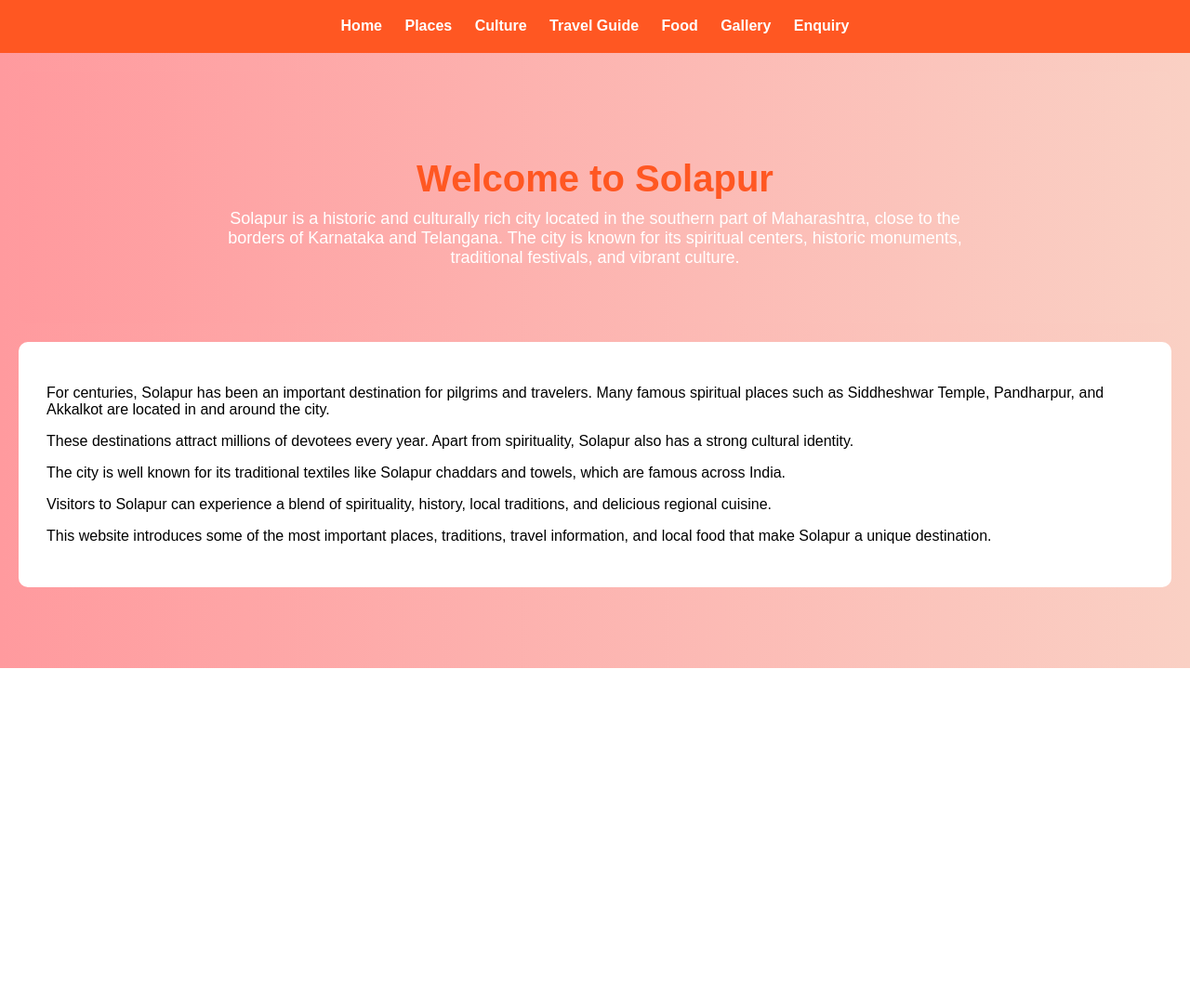
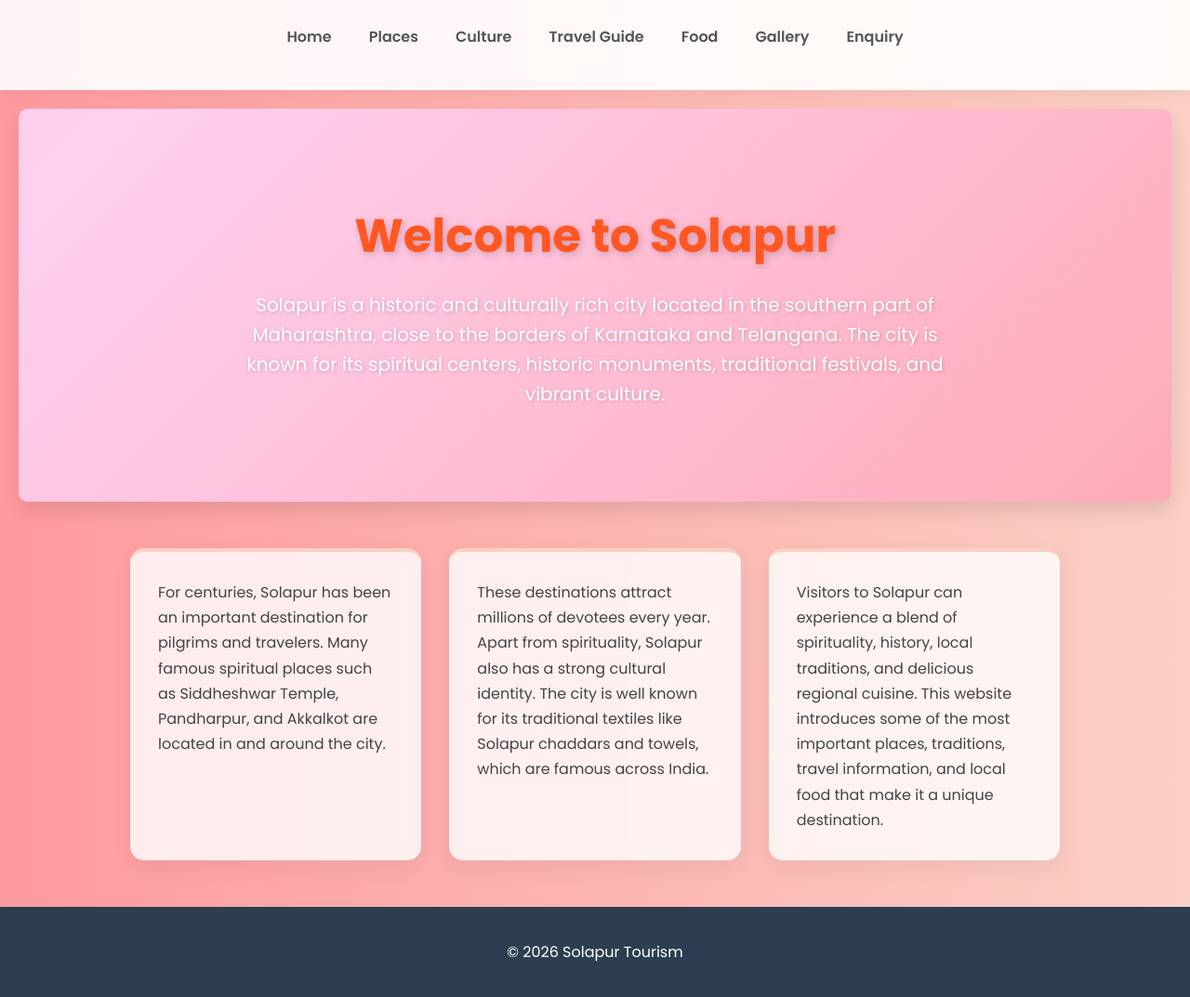
Before and after one commit to parasfatke/parasfatke.github.io, a plain HTML site: page home.html in a window 1280 px wide. Shown: the part 81-1154 px from the top of the page at 93% size. Before the commit the page ends 800 px from the top, so only its background shows below. Drawn offline with Linux system fonts and the light colour scheme.

Commit message:
Update home.html

```diff
--- a/home.html
+++ b/home.html
@@ -1,46 +1,184 @@
 <!DOCTYPE html>
-<html>
+<html lang="en">
 <head>
+<meta charset="UTF-8">
+<meta name="viewport" content="width=device-width, initial-scale=1.0">
 <title>Home - Solapur Tourism</title>
 <link rel="stylesheet" href="style.css">
 
+<link href="https://fonts.googleapis.com/css2?family=Poppins:wght@300;400;600;700&display=swap" rel="stylesheet">
+
 <style>
-
-.welcome{
-background: linear-gradient(to right,#ff9a9e,#fad0c4);
-padding:60px;
-text-align:center;
-color:white;
+/* --- Global Styles --- */
+body {
+    font-family: 'Poppins', sans-serif;
+    margin: 0;
+    padding: 0;
+    color: #333;
+    background-color: #f8f9fa;
+    overflow-x: hidden;
 }
 
-.welcome h1{
-font-size:40px;
-margin-bottom:10px;
+/* --- Header & Navigation (Matching Culture Page) --- */
+header {
+    text-align: center;
+    padding: 30px 20px;
+    background: rgba(255, 255, 255, 0.9);
+    backdrop-filter: blur(10px);
+    box-shadow: 0 4px 15px rgba(0,0,0,0.05);
+    position: sticky;
+    top: 0;
+    z-index: 100;
+    animation: slideDown 0.8s ease-out forwards;
 }
 
-.welcome p{
-font-size:18px;
-max-width:800px;
-margin:auto;
+@keyframes slideDown {
+    from { transform: translateY(-100%); opacity: 0; }
+    to { transform: translateY(0); opacity: 1; }
 }
 
-.content{
-padding:30px;
-margin:20px;
-background:white;
-border-radius:10px;
+h1 {
+    color: #2c3e50;
+    margin-bottom: 20px;
+    margin-top: 0;
+}
+
+nav {
+    display: flex;
+    justify-content: center;
+    flex-wrap: wrap;
+    gap: 20px;
+}
+
+nav a {
+    text-decoration: none;
+    color: #555;
+    font-weight: 600;
+    position: relative;
+    padding-bottom: 5px;
+    transition: color 0.3s;
+}
+
+nav a::after {
+    content: '';
+    position: absolute;
+    width: 0;
+    height: 2px;
+    bottom: 0;
+    left: 0;
+    background-color: #e74c3c;
+    transition: width 0.3s ease;
+}
+
+nav a:hover {
+    color: #e74c3c;
+}
+
+nav a:hover::after {
+    width: 100%;
+}
+
+/* --- Welcome Hero Section --- */
+.welcome {
+    /* Animated Gradient */
+    background: linear-gradient(-45deg, #ff9a9e, #fecfef, #fad0c4, #ffb199);
+    background-size: 400% 400%;
+    animation: gradientHero 12s ease infinite;
+    padding: 100px 20px;
+    text-align: center;
+    color: white;
+    box-shadow: 0 10px 20px rgba(0,0,0,0.1);
+}
+
+@keyframes gradientHero {
+    0% { background-position: 0% 50%; }
+    50% { background-position: 100% 50%; }
+    100% { background-position: 0% 50%; }
+}
+
+.welcome h2 {
+    font-size: 50px;
+    margin-bottom: 20px;
+    margin-top: 0;
+    text-shadow: 2px 2px 8px rgba(0,0,0,0.2);
+    animation: fadeInDrop 1s ease-out forwards;
+}
+
+.welcome p {
+    font-size: 20px;
+    max-width: 800px;
+    margin: auto;
+    line-height: 1.6;
+    text-shadow: 1px 1px 4px rgba(0,0,0,0.2);
+    opacity: 0;
+    animation: fadeInDrop 1s ease-out 0.3s forwards;
+}
+
+@keyframes fadeInDrop {
+    from { opacity: 0; transform: translateY(-20px); }
+    to { opacity: 1; transform: translateY(0); }
+}
+
+/* --- Content Section (Converted to Grid Cards) --- */
+.content-wrapper {
+    max-width: 1000px;
+    margin: 50px auto;
+    padding: 0 20px;
+    display: grid;
+    grid-template-columns: repeat(auto-fit, minmax(300px, 1fr));
+    gap: 30px;
+}
+
+.info-card {
+    background: rgba(255, 255, 255, 0.8);
+    backdrop-filter: blur(10px);
+    padding: 30px;
+    border-radius: 15px;
+    box-shadow: 0 8px 25px rgba(0,0,0,0.06);
+    border-top: 4px solid #fad0c4;
+    transition: transform 0.3s ease, box-shadow 0.3s ease;
+
+    /* Starting state for JS scroll reveal */
+    opacity: 0;
+    transform: translateY(40px);
+}
+
+/* Hover effect on cards */
+.info-card:hover {
+    transform: translateY(-10px);
+    box-shadow: 0 15px 35px rgba(0,0,0,0.12);
+}
+
+.info-card p {
+    line-height: 1.7;
+    color: #444;
+    margin: 0;
+    font-size: 16px;
+}
+
+/* Class added by JS when scrolled into view */
+.info-card.visible {
+    opacity: 1;
+    transform: translateY(0);
+    transition: opacity 0.6s ease-out, transform 0.6s ease-out;
+}
+
+/* --- Footer --- */
+footer {
+    text-align: center;
+    padding: 20px;
+    background-color: #2c3e50;
+    color: white;
+    margin-top: 40px;
 }
 
 </style>
-
 </head>
 
 <body>
 
 <header>
-
     <h1>Solapur Tourism</h1>
-
     <nav>
         <a href="home.html">Home</a>
         <a href="places.html">Places</a>
@@ -50,54 +188,68 @@
         <a href="gallery.html">Gallery</a>
         <a href="enquiry.html">Enquiry</a>
     </nav>
-
 </header>
 
-
-<!-- Welcome Section -->
-
 <section class="welcome">
-
-<h1>Welcome to Solapur</h1>
-
+    <h2>Welcome to Solapur</h2>
     <p>
         Solapur is a historic and culturally rich city located in the southern part of Maharashtra,
         close to the borders of Karnataka and Telangana. The city is known for its spiritual centers,
         historic monuments, traditional festivals, and vibrant culture.
     </p>
-
 </section>
 
-
-<section class="content">
-
+<div class="content-wrapper">
+    <div class="info-card reveal">
         <p>
             For centuries, Solapur has been an important destination for pilgrims and travelers.
             Many famous spiritual places such as Siddheshwar Temple, Pandharpur, and Akkalkot
             are located in and around the city.
         </p>
+    </div>
 
+    <div class="info-card reveal">
         <p>
             These destinations attract millions of devotees every year.
             Apart from spirituality, Solapur also has a strong cultural identity.
-</p>
-
-<p>
             The city is well known for its traditional textiles like Solapur chaddars and towels,
             which are famous across India.
         </p>
+    </div>
 
+    <div class="info-card reveal">
         <p>
             Visitors to Solapur can experience a blend of spirituality, history,
-local traditions, and delicious regional cuisine.
+            local traditions, and delicious regional cuisine. This website introduces some of the most
+            important places, traditions, travel information, and local food that make it a unique destination.
         </p>
+    </div>
+</div>
 
-<p>
-This website introduces some of the most important places, traditions,
-travel information, and local food that make Solapur a unique destination.
-</p>
+<footer>
+    <p>&copy; 2026 Solapur Tourism</p>
+</footer>
 
-</section>
+<script>
+    document.addEventListener("DOMContentLoaded", function() {
+        // Add staggered delay to cards
+        const cards = document.querySelectorAll('.reveal');
+
+        const observer = new IntersectionObserver((entries) => {
+            entries.forEach((entry, index) => {
+                if (entry.isIntersecting) {
+                    // Slight delay for each subsequent card so they don't pop in all at once
+                    setTimeout(() => {
+                        entry.target.classList.add('visible');
+                    }, index * 150);
+                    observer.unobserve(entry.target);
+                }
+            });
+        }, { threshold: 0.1 });
+
+        cards.forEach((el) => observer.observe(el));
+    });
+</script>
 
 </body>
 </html>
```
Lines whose indentation alone changed are shown as unchanged.
